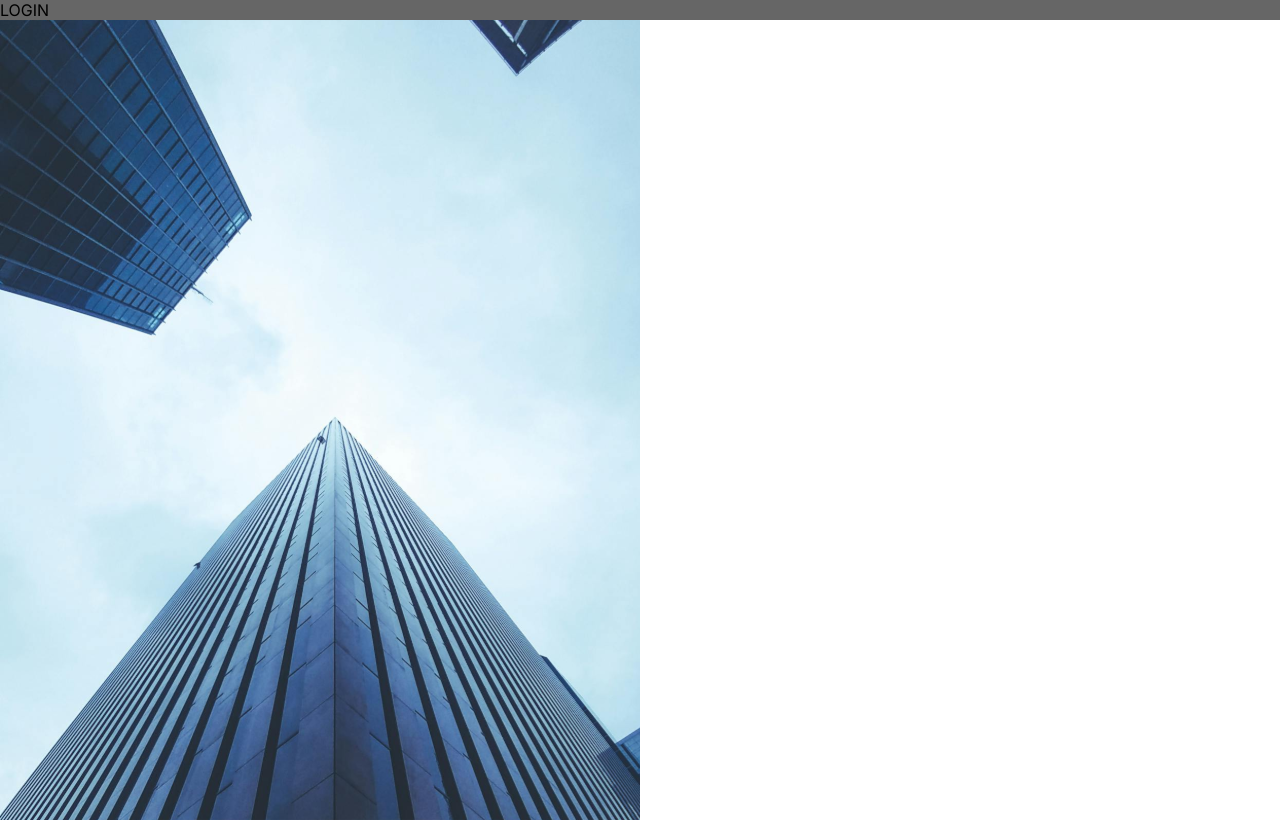
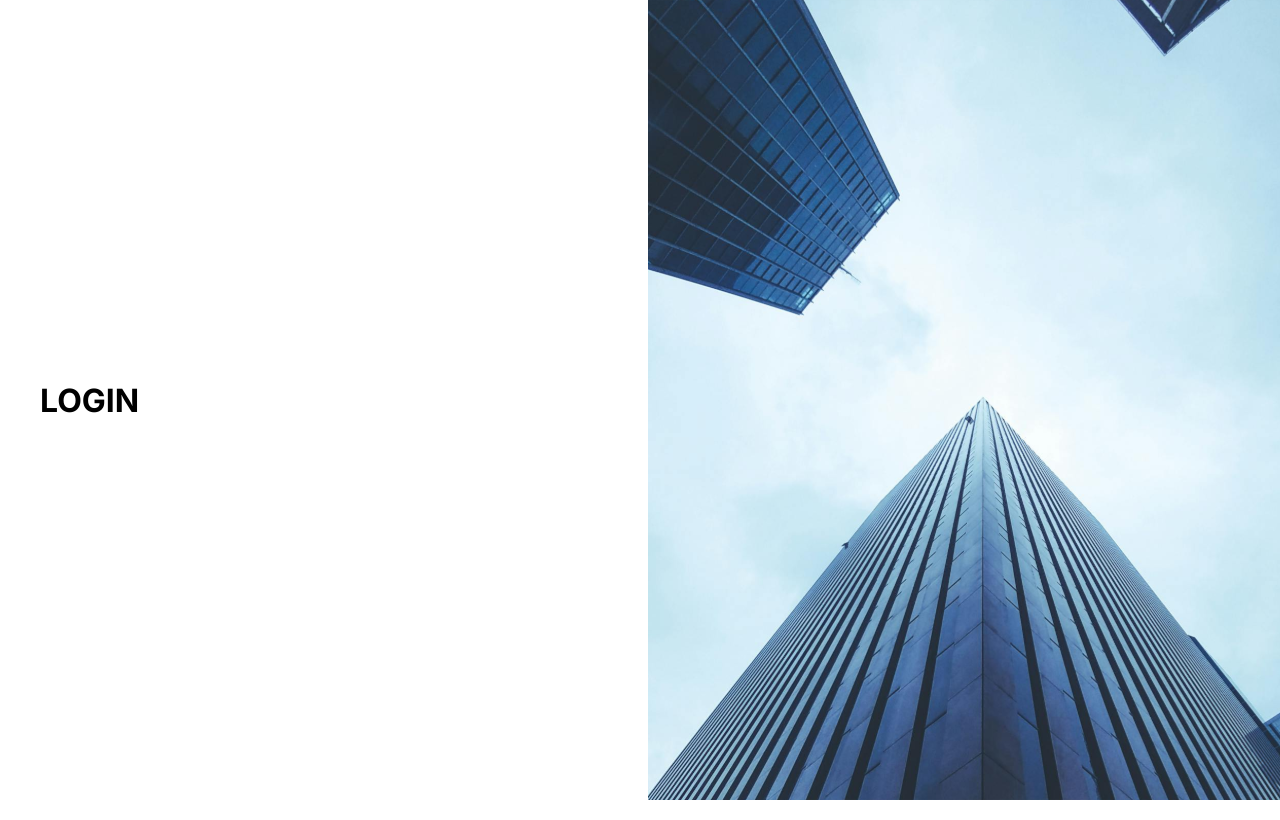
Before and after one commit to ViniciusRossi02/dnc-sales-dashboard-vinirossi, a React (Vite) app: page / in a window 1280 px wide. Built offline with nearby package versions, Linux system fonts and the light colour scheme.

Commit message:
Feat material-ui-insert

```diff
--- a/package.json
+++ b/package.json
@@ -10,6 +10,11 @@
     "preview": "vite preview"
   },
   "dependencies": {
+    "@emotion/react": "^11.14.0",
+    "@emotion/styled": "^11.14.1",
+    "@mui/icons-material": "^7.3.1",
+    "@mui/material": "^7.3.1",
+    "@mui/system": "^7.3.1",
     "@types/styled-components": "^5.1.34",
     "react": "^19.1.1",
     "react-dom": "^19.1.1",
--- /dev/null
+++ b/src/components/BannerImage.tsx
@@ -0,0 +1,9 @@
+import styled from 'styled-components'
+
+export const BannerImage = styled.div`
+    background-image: url(/login-image.svg);
+    background-size: cover;
+    height: 100vh;
+    width: 50vw;
+
+`
--- /dev/null
+++ b/src/components/index.ts
@@ -0,0 +1 @@
+export * from './BannerImage'
--- a/src/pages/Login.tsx
+++ b/src/pages/Login.tsx
@@ -1,25 +1,36 @@
-import styled from "styled-components";
+import { Box, Container } from '@mui/material'
+import Grid from '@mui/material/Grid'
+import { BannerImage } from '@/components'
 
-const LoginArea = styled.div`
-    background: #666;
-
-`
-
-const LoginImage = styled.div`
-    background-image: url(/login-image.svg);
-    background-size: cover;
-    height: 100vh;
-    width: 50vw;
-
-`
 
 function Login() {
-return(
- <>
-    <LoginArea>LOGIN</LoginArea>
-    <LoginImage/>
- </>
-  )
+    return (
+        <>
+            <Box>
+                <Grid container spacing={2}>
+                    {/* Lado do Login */}
+                    <Grid sx={{ flex: 1, display: "flex", alignItems: "center", height: "100vh" }}>
+                        <Container maxWidth="sm">
+                            <h1>LOGIN</h1>
+                        </Container>
+                    </Grid>
+
+                    {/* Lado da Imagem */}
+                    <Grid
+                        sx={{
+                            flex: 1,
+                            display: { xs: "none", sm: "block" },
+                            height: "100vh",
+                        }}
+                    >
+                        <BannerImage/>
+                    </Grid>
+                </Grid>
+            </Box>
+
+
+        </>
+    )
 }
 
 export default Login
--- a/src/pages/Registration.tsx
+++ b/src/pages/Registration.tsx
@@ -1,24 +1,35 @@
-import styled from "styled-components";
-
-const RegistrationArea = styled.div`
-    background: #333;
-
-`
-
-const RegistrationImage = styled.div`
-    background-image: url(/login-image.svg);
-    background-size: cover;
-    height: 100vh;
-    width: 50vw;
-
-`
+import { Box, Container } from '@mui/material'
+import Grid from '@mui/material/Grid'
+import { BannerImage } from '@/components'
 
 function Registration() {
 return(
  <>
-    <RegistrationArea>REGISTRATION</RegistrationArea>
-    <RegistrationImage/>
+
+
+    <Box sx={{ overflow: "hidden", height: "100vh" }}>
+                <Grid container spacing={2}>
+                    {/* Lado do Login */}
+                    <Grid sx={{ flex: 1, display: "flex", alignItems: "center", height: "100vh" }}>
+                        <Container maxWidth="sm">
+                            <h1>Cadastro</h1>
+                        </Container>
+                    </Grid>
+
+                    {/* Lado da Imagem */}
+                    <Grid
+                        sx={{
+                            flex: 1,
+                            display: { xs: "none", sm: "block" },
+                            height: "100vh",
+                        }}
+                    >
+                        <BannerImage/>
+                    </Grid>
+                </Grid>
+            </Box>
  </>
+
   )
 }
 
--- a/vite.config.ts
+++ b/vite.config.ts
@@ -5,9 +5,12 @@ import path from 'node:path'
 // https://vite.dev/config/
 export default defineConfig({
   plugins: [react()],
+  optimizeDeps:{
+    include: ['@emotion/styled']
+  },
   resolve:{
     alias:{
-      '@': path.resolve(__dirname, '/src')
+      '@': path.resolve(__dirname, './src')
     }
   }
 })
```
Also changed, not shown: 1 other file (tests, documents, lock files or other folders).
